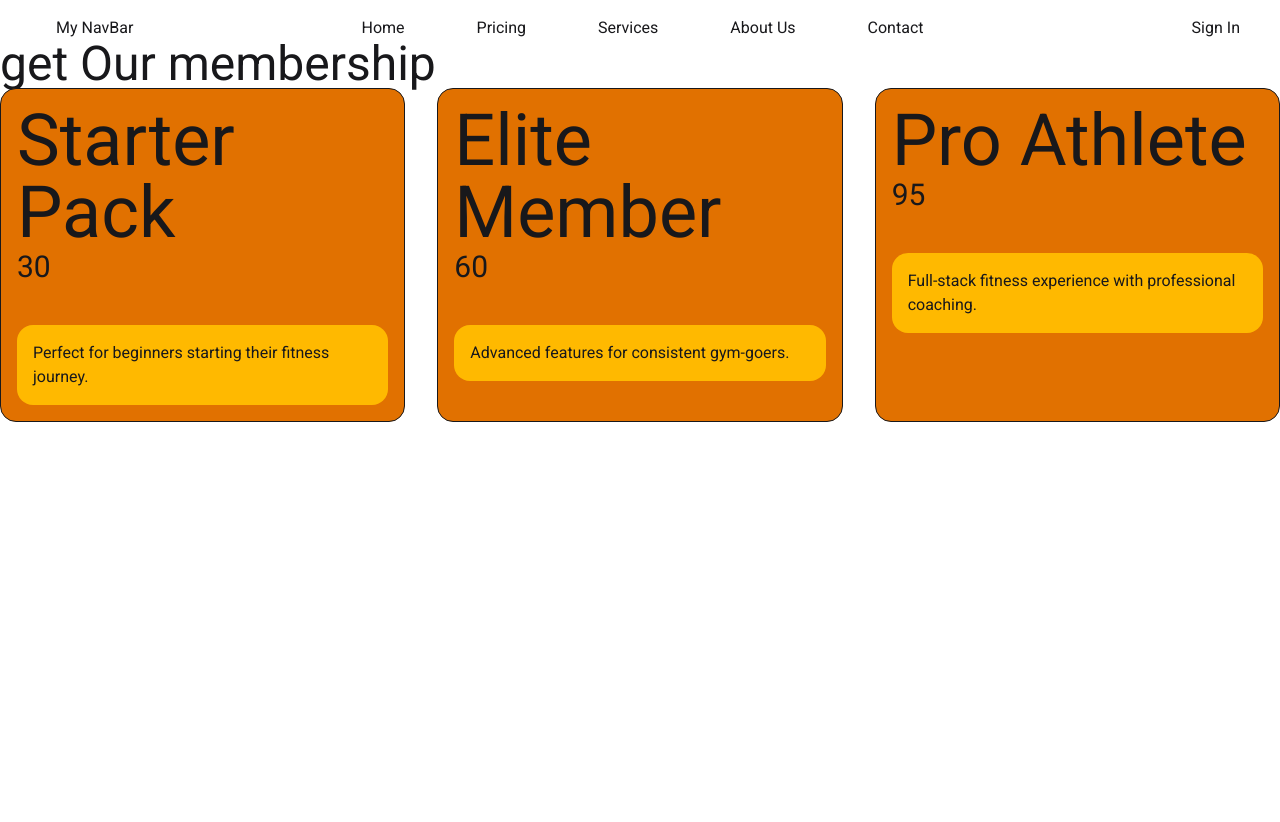
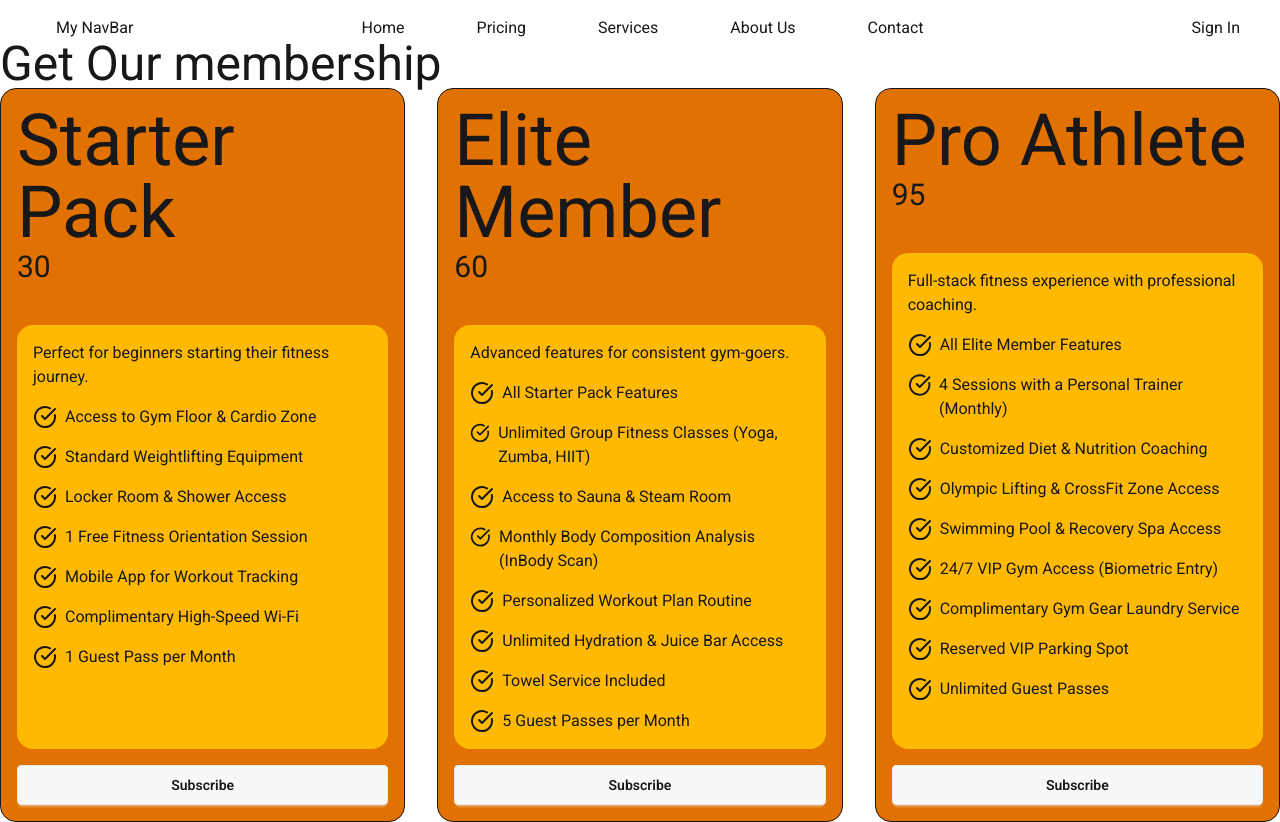
Before and after one commit to Hridrita/pricing-options, a React (Vite) app: page / in a window 1280 px wide. Before the commit the page ends 800 px from the top, so only its background shows below. Built offline with nearby package versions, Linux system fonts and the light colour scheme.

Commit message:
added modified cards

```diff
--- a/src/components/DaisyNav/PricingCard/PricingCard.jsx
+++ b/src/components/DaisyNav/PricingCard/PricingCard.jsx
@@ -6,18 +6,20 @@ const PricingCard = ({pricing}) => {
 
     const {name, price, description, features} = pricing;
     return (
-        <div className='border bg-amber-600 rounded-2xl p-4'>
+        <div className='flex flex-col border bg-amber-600 rounded-2xl p-4 '>
             <div>
                 <h1 className='text-7xl'>{name}</h1>
                 <h4 className='text-3xl'>{price}</h4>
             </div>
 
-            <div className='bg-amber-400 rounded-2xl p-4 mt-10'>
+            <div className='bg-amber-400 rounded-2xl p-4 mt-10 flex-1'>
                 <p>{description}</p>
                 {
                     features.map((feature, index) => <PricingFeature key={index} feature={feature}></PricingFeature>)
                 }
             </div>
+
+            <button className="btn w-full mt-4">Subscribe</button>
         </div>
     );
 };
--- a/src/components/DaisyNav/PricingCard/PricingFeature.jsx
+++ b/src/components/DaisyNav/PricingCard/PricingFeature.jsx
@@ -1,9 +1,10 @@
+import { CircleCheckBig } from 'lucide-react';
 import React from 'react';
 
-const PricingFeature = () => {
+const PricingFeature = ({feature}) => {
     return (
         <div>
-
+            <p className='flex mt-4'><CircleCheckBig className='mr-2'></CircleCheckBig>{feature}</p>
         </div>
     );
 };
--- a/src/components/DaisyNav/PricingOptions/PricingOptions.jsx
+++ b/src/components/DaisyNav/PricingOptions/PricingOptions.jsx
@@ -8,8 +8,8 @@ const PricingOptions = ({pricingPromise}) => {
 
     return (
         <div>
-            <h2 className='text-5xl'>get Our membership</h2>
-            <div className='grid md:grid-cols-3 gap-8'>
+            <h2 className='text-5xl'>Get Our membership</h2>
+            <div className='grid md:grid-cols-2 lg:grid-cols-3 gap-8'>
                 {
                     pricingdata.map(pricing => <PricingCard key={pricing.id} pricing={pricing}></PricingCard>)
                 }
```
